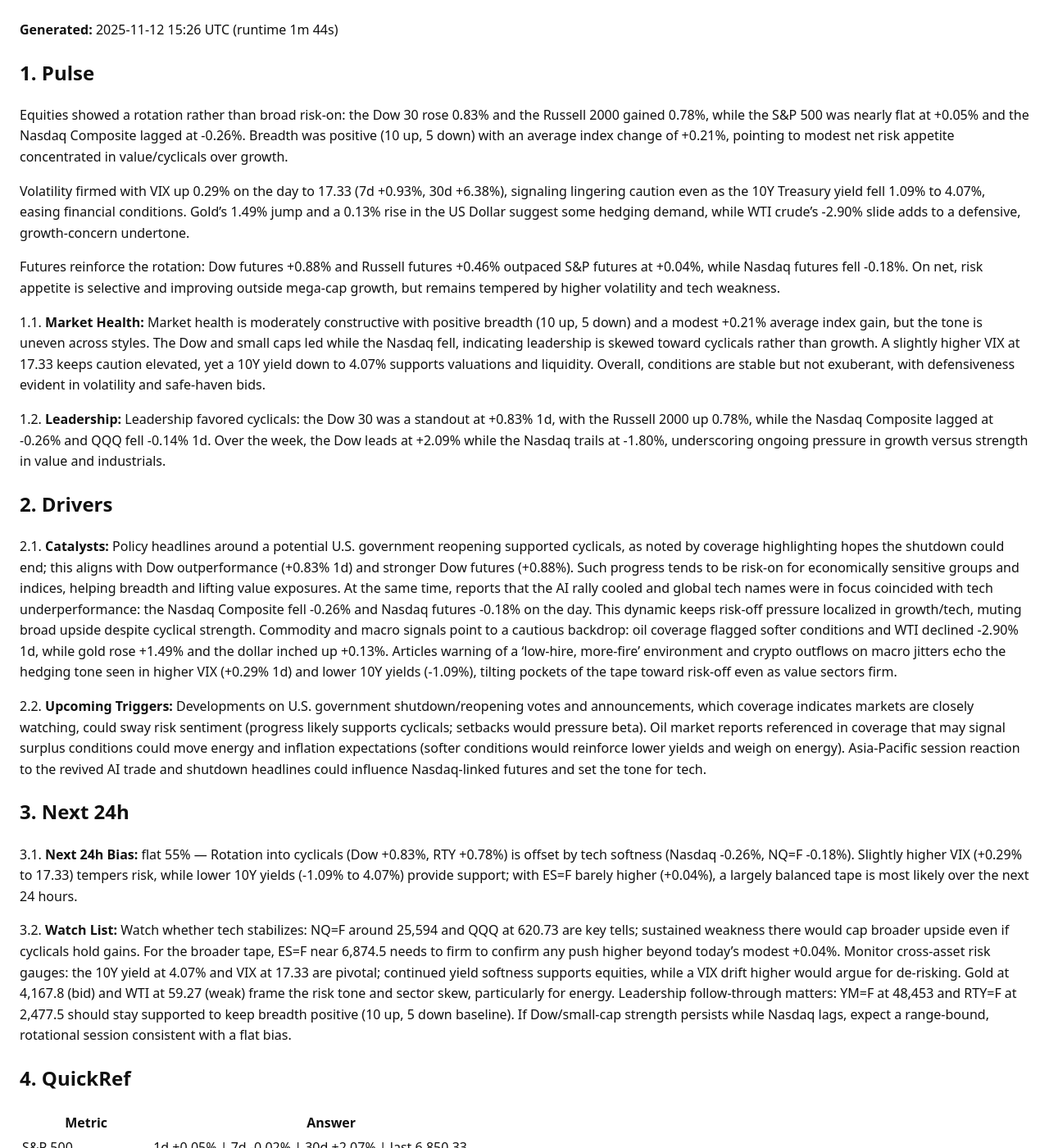
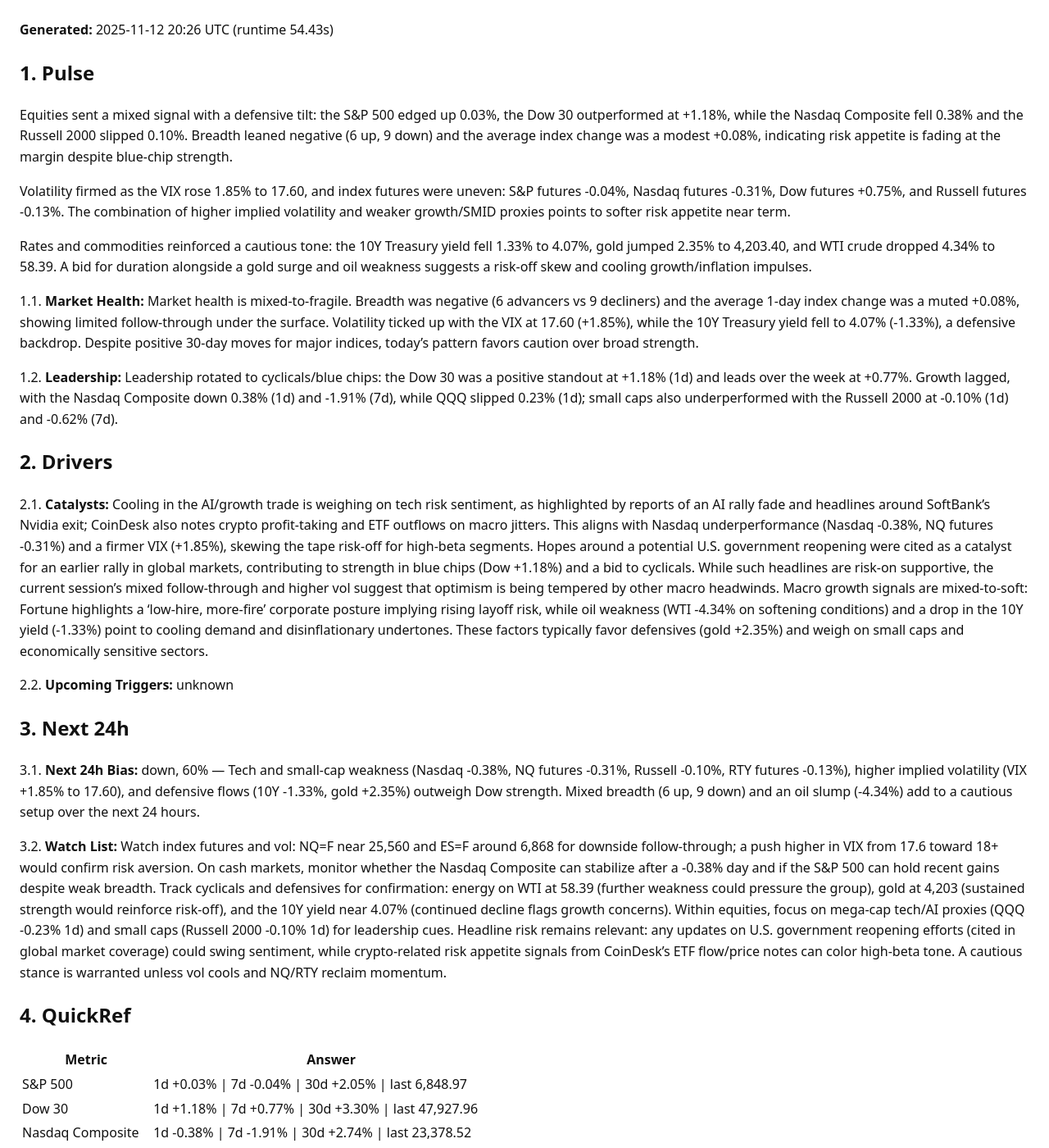
Before and after one commit to ryness/stonks, a Jekyll site: the page built from _reports/GODSEYE.md, in a window 1280 px wide and 1400 px high. Shown: the whole window at 82% size. Built offline with Jekyll 4.4.1, drawn with Linux system fonts in a browser that asks for light colours; some of the changed text lies outside the part shown.

Commit message:
Update report: rotation+GodsEye

```diff
--- a/_reports/GODSEYE.md
+++ b/_reports/GODSEYE.md
@@ -3,34 +3,34 @@ layout: default
 title: "GodsEye Market Report"
 ticker: "GODSEYE"
 date: 2025-11-12
-generated_at: 2025-11-12T15:26:23.856893+00:00
-runtime_seconds: 104.03
+generated_at: 2025-11-12T20:26:01.512480+00:00
+runtime_seconds: 54.43
 raw_markdown: |
-  **Generated:** <time class="js-local-time" datetime="2025-11-12T15:26:23.856893+00:00">2025-11-12 15:26 UTC</time> (runtime 1m 44s)
+  **Generated:** <time class="js-local-time" datetime="2025-11-12T20:26:01.512480+00:00">2025-11-12 20:26 UTC</time> (runtime 54.43s)
 
   ## 1. Pulse
 
-  Equities showed a rotation rather than broad risk-on: the Dow 30 rose 0.83% and the Russell 2000 gained 0.78%, while the S&P 500 was nearly flat at +0.05% and the Nasdaq Composite lagged at -0.26%. Breadth was positive (10 up, 5 down) with an average index change of +0.21%, pointing to modest net risk appetite concentrated in value/cyclicals over growth.
+  Equities sent a mixed signal with a defensive tilt: the S&P 500 edged up 0.03%, the Dow 30 outperformed at +1.18%, while the Nasdaq Composite fell 0.38% and the Russell 2000 slipped 0.10%. Breadth leaned negative (6 up, 9 down) and the average index change was a modest +0.08%, indicating risk appetite is fading at the margin despite blue-chip strength.
 
-  Volatility firmed with VIX up 0.29% on the day to 17.33 (7d +0.93%, 30d +6.38%), signaling lingering caution even as the 10Y Treasury yield fell 1.09% to 4.07%, easing financial conditions. Gold’s 1.49% jump and a 0.13% rise in the US Dollar suggest some hedging demand, while WTI crude’s -2.90% slide adds to a defensive, growth-concern undertone.
+  Volatility firmed as the VIX rose 1.85% to 17.60, and index futures were uneven: S&P futures -0.04%, Nasdaq futures -0.31%, Dow futures +0.75%, and Russell futures -0.13%. The combination of higher implied volatility and weaker growth/SMID proxies points to softer risk appetite near term.
 
-  Futures reinforce the rotation: Dow futures +0.88% and Russell futures +0.46% outpaced S&P futures at +0.04%, while Nasdaq futures fell -0.18%. On net, risk appetite is selective and improving outside mega-cap growth, but remains tempered by higher volatility and tech weakness.
+  Rates and commodities reinforced a cautious tone: the 10Y Treasury yield fell 1.33% to 4.07%, gold jumped 2.35% to 4,203.40, and WTI crude dropped 4.34% to 58.39. A bid for duration alongside a gold surge and oil weakness suggests a risk-off skew and cooling growth/inflation impulses.
 
-  1.1. **Market Health:** Market health is moderately constructive with positive breadth (10 up, 5 down) and a modest +0.21% average index gain, but the tone is uneven across styles. The Dow and small caps led while the Nasdaq fell, indicating leadership is skewed toward cyclicals rather than growth. A slightly higher VIX at 17.33 keeps caution elevated, yet a 10Y yield down to 4.07% supports valuations and liquidity. Overall, conditions are stable but not exuberant, with defensiveness evident in volatility and safe-haven bids.
+  1.1. **Market Health:** Market health is mixed-to-fragile. Breadth was negative (6 advancers vs 9 decliners) and the average 1-day index change was a muted +0.08%, showing limited follow-through under the surface. Volatility ticked up with the VIX at 17.60 (+1.85%), while the 10Y Treasury yield fell to 4.07% (-1.33%), a defensive backdrop. Despite positive 30-day moves for major indices, today’s pattern favors caution over broad strength.
 
-  1.2. **Leadership:** Leadership favored cyclicals: the Dow 30 was a standout at +0.83% 1d, with the Russell 2000 up 0.78%, while the Nasdaq Composite lagged at -0.26% and QQQ fell -0.14% 1d. Over the week, the Dow leads at +2.09% while the Nasdaq trails at -1.80%, underscoring ongoing pressure in growth versus strength in value and industrials.
+  1.2. **Leadership:** Leadership rotated to cyclicals/blue chips: the Dow 30 was a positive standout at +1.18% (1d) and leads over the week at +0.77%. Growth lagged, with the Nasdaq Composite down 0.38% (1d) and -1.91% (7d), while QQQ slipped 0.23% (1d); small caps also underperformed with the Russell 2000 at -0.10% (1d) and -0.62% (7d).
 
   ## 2. Drivers
 
-  2.1. **Catalysts:** Policy headlines around a potential U.S. government reopening supported cyclicals, as noted by coverage highlighting hopes the shutdown could end; this aligns with Dow outperformance (+0.83% 1d) and stronger Dow futures (+0.88%). Such progress tends to be risk-on for economically sensitive groups and indices, helping breadth and lifting value exposures. At the same time, reports that the AI rally cooled and global tech names were in focus coincided with tech underperformance: the Nasdaq Composite fell -0.26% and Nasdaq futures -0.18% on the day. This dynamic keeps risk-off pressure localized in growth/tech, muting broad upside despite cyclical strength. Commodity and macro signals point to a cautious backdrop: oil coverage flagged softer conditions and WTI declined -2.90% 1d, while gold rose +1.49% and the dollar inched up +0.13%. Articles warning of a ‘low-hire, more-fire’ environment and crypto outflows on macro jitters echo the hedging tone seen in higher VIX (+0.29% 1d) and lower 10Y yields (-1.09%), tilting pockets of the tape toward risk-off even as value sectors firm.
+  2.1. **Catalysts:** Cooling in the AI/growth trade is weighing on tech risk sentiment, as highlighted by reports of an AI rally fade and headlines around SoftBank’s Nvidia exit; CoinDesk also notes crypto profit-taking and ETF outflows on macro jitters. This aligns with Nasdaq underperformance (Nasdaq -0.38%, NQ futures -0.31%) and a firmer VIX (+1.85%), skewing the tape risk-off for high-beta segments. Hopes around a potential U.S. government reopening were cited as a catalyst for an earlier rally in global markets, contributing to strength in blue chips (Dow +1.18%) and a bid to cyclicals. While such headlines are risk-on supportive, the current session’s mixed follow-through and higher vol suggest that optimism is being tempered by other macro headwinds. Macro growth signals are mixed-to-soft: Fortune highlights a ‘low-hire, more-fire’ corporate posture implying rising layoff risk, while oil weakness (WTI -4.34% on softening conditions) and a drop in the 10Y yield (-1.33%) point to cooling demand and disinflationary undertones. These factors typically favor defensives (gold +2.35%) and weigh on small caps and economically sensitive sectors.
 
-  2.2. **Upcoming Triggers:** Developments on U.S. government shutdown/reopening votes and announcements, which coverage indicates markets are closely watching, could sway risk sentiment (progress likely supports cyclicals; setbacks would pressure beta). Oil market reports referenced in coverage that may signal surplus conditions could move energy and inflation expectations (softer conditions would reinforce lower yields and weigh on energy). Asia-Pacific session reaction to the revived AI trade and shutdown headlines could influence Nasdaq-linked futures and set the tone for tech.
+  2.2. **Upcoming Triggers:** unknown
 
   ## 3. Next 24h
 
-  3.1. **Next 24h Bias:** flat 55% — Rotation into cyclicals (Dow +0.83%, RTY +0.78%) is offset by tech softness (Nasdaq -0.26%, NQ=F -0.18%). Slightly higher VIX (+0.29% to 17.33) tempers risk, while lower 10Y yields (-1.09% to 4.07%) provide support; with ES=F barely higher (+0.04%), a largely balanced tape is most likely over the next 24 hours.
+  3.1. **Next 24h Bias:** down, 60% — Tech and small-cap weakness (Nasdaq -0.38%, NQ futures -0.31%, Russell -0.10%, RTY futures -0.13%), higher implied volatility (VIX +1.85% to 17.60), and defensive flows (10Y -1.33%, gold +2.35%) outweigh Dow strength. Mixed breadth (6 up, 9 down) and an oil slump (-4.34%) add to a cautious setup over the next 24 hours.
 
-  3.2. **Watch List:** Watch whether tech stabilizes: NQ=F around 25,594 and QQQ at 620.73 are key tells; sustained weakness there would cap broader upside even if cyclicals hold gains. For the broader tape, ES=F near 6,874.5 needs to firm to confirm any push higher beyond today’s modest +0.04%. Monitor cross-asset risk gauges: the 10Y yield at 4.07% and VIX at 17.33 are pivotal; continued yield softness supports equities, while a VIX drift higher would argue for de-risking. Gold at 4,167.8 (bid) and WTI at 59.27 (weak) frame the risk tone and sector skew, particularly for energy. Leadership follow-through matters: YM=F at 48,453 and RTY=F at 2,477.5 should stay supported to keep breadth positive (10 up, 5 down baseline). If Dow/small-cap strength persists while Nasdaq lags, expect a range-bound, rotational session consistent with a flat bias.
+  3.2. **Watch List:** Watch index futures and vol: NQ=F near 25,560 and ES=F around 6,868 for downside follow-through; a push higher in VIX from 17.6 toward 18+ would confirm risk aversion. On cash markets, monitor whether the Nasdaq Composite can stabilize after a -0.38% day and if the S&P 500 can hold recent gains despite weak breadth. Track cyclicals and defensives for confirmation: energy on WTI at 58.39 (further weakness could pressure the group), gold at 4,203 (sustained strength would reinforce risk-off), and the 10Y yield near 4.07% (continued decline flags growth concerns). Within equities, focus on mega-cap tech/AI proxies (QQQ -0.23% 1d) and small caps (Russell 2000 -0.10% 1d) for leadership cues. Headline risk remains relevant: any updates on U.S. government reopening efforts (cited in global market coverage) could swing sentiment, while crypto-related risk appetite signals from CoinDesk’s ETF flow/price notes can color high-beta tone. A cautious stance is warranted unless vol cools and NQ/RTY reclaim momentum.
 
   ## 4. QuickRef
 
@@ -38,21 +38,21 @@ raw_markdown: |
   <table>
   <thead><tr><th>Metric</th><th>Answer</th></tr></thead>
   <tbody>
-  <tr><td>S&amp;P 500</td><td>1d +0.05% | 7d -0.02% | 30d +2.07% | last 6,850.33</td></tr>
-  <tr><td>Dow 30</td><td>1d +0.83% | 7d +2.09% | 30d +4.06% | last 48,326.35</td></tr>
-  <tr><td>Nasdaq Composite</td><td>1d -0.26% | 7d -1.80% | 30d +2.86% | last 23,406.69</td></tr>
-  <tr><td>Russell 2000</td><td>1d +0.78% | 7d +0.25% | 30d +1.43% | last 2,477.37</td></tr>
-  <tr><td>SPY ETF</td><td>1d +0.01% | 7d -0.04% | 30d +2.19% | last 683.08</td></tr>
-  <tr><td>QQQ ETF</td><td>1d -0.14% | 7d -1.80% | 30d +2.90% | last 620.73</td></tr>
-  <tr><td>VIX</td><td>1d +0.29% | 7d +0.93% | 30d +6.38% | last 17.33</td></tr>
-  <tr><td>S&amp;P Fut</td><td>1d +0.04% | 7d -0.12% | 30d +1.67% | last 6,874.50</td></tr>
-  <tr><td>Nasdaq Fut</td><td>1d -0.18% | 7d -1.95% | 30d +2.31% | last 25,594.25</td></tr>
-  <tr><td>Dow Fut</td><td>1d +0.88% | 7d +2.06% | 30d +3.70% | last 48,453.00</td></tr>
-  <tr><td>Russell Fut</td><td>1d +0.46% | 7d -0.09% | 30d +0.71% | last 2,477.50</td></tr>
-  <tr><td>10Y Treasury</td><td>1d -1.09% | 7d -0.75% | 30d -0.75% | last 4.07</td></tr>
-  <tr><td>Gold Fut</td><td>1d +1.49% | 7d +4.19% | 30d +7.76% | last 4,167.80</td></tr>
-  <tr><td>WTI Crude</td><td>1d -2.90% | 7d -2.92% | 30d -4.06% | last 59.27</td></tr>
-  <tr><td>US Dollar</td><td>1d +0.13% | 7d -0.28% | 30d +1.93% | last 99.59</td></tr>
+  <tr><td>S&amp;P 500</td><td>1d +0.03% | 7d -0.04% | 30d +2.05% | last 6,848.97</td></tr>
+  <tr><td>Dow 30</td><td>1d +1.18% | 7d +0.77% | 30d +3.30% | last 47,927.96</td></tr>
+  <tr><td>Nasdaq Composite</td><td>1d -0.38% | 7d -1.91% | 30d +2.74% | last 23,378.52</td></tr>
+  <tr><td>Russell 2000</td><td>1d -0.10% | 7d -0.62% | 30d +0.56% | last 2,455.92</td></tr>
+  <tr><td>SPY ETF</td><td>1d -0.01% | 7d -0.06% | 30d +2.17% | last 682.94</td></tr>
+  <tr><td>QQQ ETF</td><td>1d -0.23% | 7d -1.89% | 30d +2.80% | last 620.12</td></tr>
+  <tr><td>VIX</td><td>1d +1.85% | 7d +2.50% | 30d +8.04% | last 17.60</td></tr>
+  <tr><td>S&amp;P Fut</td><td>1d -0.04% | 7d -0.20% | 30d +1.59% | last 6,868.75</td></tr>
+  <tr><td>Nasdaq Fut</td><td>1d -0.31% | 7d -2.08% | 30d +2.17% | last 25,560.50</td></tr>
+  <tr><td>Dow Fut</td><td>1d +0.75% | 7d +1.93% | 30d +3.56% | last 48,388.00</td></tr>
+  <tr><td>Russell Fut</td><td>1d -0.13% | 7d -0.67% | 30d +0.12% | last 2,463.10</td></tr>
+  <tr><td>10Y Treasury</td><td>1d -1.33% | 7d -1.00% | 30d -1.00% | last 4.07</td></tr>
+  <tr><td>Gold Fut</td><td>1d +2.35% | 7d +5.08% | 30d +8.69% | last 4,203.40</td></tr>
+  <tr><td>WTI Crude</td><td>1d -4.34% | 7d -4.36% | 30d -5.49% | last 58.39</td></tr>
+  <tr><td>US Dollar</td><td>1d +0.03% | 7d -0.38% | 30d +1.82% | last 99.49</td></tr>
   </tbody></table>
   </div>
 
@@ -121,31 +121,31 @@ raw_markdown: |
   </details>
 ---
 
-**Generated:** <time class="js-local-time" datetime="2025-11-12T15:26:23.856893+00:00">2025-11-12 15:26 UTC</time> (runtime 1m 44s)
+**Generated:** <time class="js-local-time" datetime="2025-11-12T20:26:01.512480+00:00">2025-11-12 20:26 UTC</time> (runtime 54.43s)
 
 ## 1. Pulse
 
-Equities showed a rotation rather than broad risk-on: the Dow 30 rose 0.83% and the Russell 2000 gained 0.78%, while the S&P 500 was nearly flat at +0.05% and the Nasdaq Composite lagged at -0.26%. Breadth was positive (10 up, 5 down) with an average index change of +0.21%, pointing to modest net risk appetite concentrated in value/cyclicals over growth.
+Equities sent a mixed signal with a defensive tilt: the S&P 500 edged up 0.03%, the Dow 30 outperformed at +1.18%, while the Nasdaq Composite fell 0.38% and the Russell 2000 slipped 0.10%. Breadth leaned negative (6 up, 9 down) and the average index change was a modest +0.08%, indicating risk appetite is fading at the margin despite blue-chip strength.
 
-Volatility firmed with VIX up 0.29% on the day to 17.33 (7d +0.93%, 30d +6.38%), signaling lingering caution even as the 10Y Treasury yield fell 1.09% to 4.07%, easing financial conditions. Gold’s 1.49% jump and a 0.13% rise in the US Dollar suggest some hedging demand, while WTI crude’s -2.90% slide adds to a defensive, growth-concern undertone.
+Volatility firmed as the VIX rose 1.85% to 17.60, and index futures were uneven: S&P futures -0.04%, Nasdaq futures -0.31%, Dow futures +0.75%, and Russell futures -0.13%. The combination of higher implied volatility and weaker growth/SMID proxies points to softer risk appetite near term.
 
-Futures reinforce the rotation: Dow futures +0.88% and Russell futures +0.46% outpaced S&P futures at +0.04%, while Nasdaq futures fell -0.18%. On net, risk appetite is selective and improving outside mega-cap growth, but remains tempered by higher volatility and tech weakness.
+Rates and commodities reinforced a cautious tone: the 10Y Treasury yield fell 1.33% to 4.07%, gold jumped 2.35% to 4,203.40, and WTI crude dropped 4.34% to 58.39. A bid for duration alongside a gold surge and oil weakness suggests a risk-off skew and cooling growth/inflation impulses.
 
-1.1. **Market Health:** Market health is moderately constructive with positive breadth (10 up, 5 down) and a modest +0.21% average index gain, but the tone is uneven across styles. The Dow and small caps led while the Nasdaq fell, indicating leadership is skewed toward cyclicals rather than growth. A slightly higher VIX at 17.33 keeps caution elevated, yet a 10Y yield down to 4.07% supports valuations and liquidity. Overall, conditions are stable but not exuberant, with defensiveness evident in volatility and safe-haven bids.
+1.1. **Market Health:** Market health is mixed-to-fragile. Breadth was negative (6 advancers vs 9 decliners) and the average 1-day index change was a muted +0.08%, showing limited follow-through under the surface. Volatility ticked up with the VIX at 17.60 (+1.85%), while the 10Y Treasury yield fell to 4.07% (-1.33%), a defensive backdrop. Despite positive 30-day moves for major indices, today’s pattern favors caution over broad strength.
 
-1.2. **Leadership:** Leadership favored cyclicals: the Dow 30 was a standout at +0.83% 1d, with the Russell 2000 up 0.78%, while the Nasdaq Composite lagged at -0.26% and QQQ fell -0.14% 1d. Over the week, the Dow leads at +2.09% while the Nasdaq trails at -1.80%, underscoring ongoing pressure in growth versus strength in value and industrials.
+1.2. **Leadership:** Leadership rotated to cyclicals/blue chips: the Dow 30 was a positive standout at +1.18% (1d) and leads over the week at +0.77%. Growth lagged, with the Nasdaq Composite down 0.38% (1d) and -1.91% (7d), while QQQ slipped 0.23% (1d); small caps also underperformed with the Russell 2000 at -0.10% (1d) and -0.62% (7d).
 
 ## 2. Drivers
 
-2.1. **Catalysts:** Policy headlines around a potential U.S. government reopening supported cyclicals, as noted by coverage highlighting hopes the shutdown could end; this aligns with Dow outperformance (+0.83% 1d) and stronger Dow futures (+0.88%). Such progress tends to be risk-on for economically sensitive groups and indices, helping breadth and lifting value exposures. At the same time, reports that the AI rally cooled and global tech names were in focus coincided with tech underperformance: the Nasdaq Composite fell -0.26% and Nasdaq futures -0.18% on the day. This dynamic keeps risk-off pressure localized in growth/tech, muting broad upside despite cyclical strength. Commodity and macro signals point to a cautious backdrop: oil coverage flagged softer conditions and WTI declined -2.90% 1d, while gold rose +1.49% and the dollar inched up +0.13%. Articles warning of a ‘low-hire, more-fire’ environment and crypto outflows on macro jitters echo the hedging tone seen in higher VIX (+0.29% 1d) and lower 10Y yields (-1.09%), tilting pockets of the tape toward risk-off even as value sectors firm.
+2.1. **Catalysts:** Cooling in the AI/growth trade is weighing on tech risk sentiment, as highlighted by reports of an AI rally fade and headlines around SoftBank’s Nvidia exit; CoinDesk also notes crypto profit-taking and ETF outflows on macro jitters. This aligns with Nasdaq underperformance (Nasdaq -0.38%, NQ futures -0.31%) and a firmer VIX (+1.85%), skewing the tape risk-off for high-beta segments. Hopes around a potential U.S. government reopening were cited as a catalyst for an earlier rally in global markets, contributing to strength in blue chips (Dow +1.18%) and a bid to cyclicals. While such headlines are risk-on supportive, the current session’s mixed follow-through and higher vol suggest that optimism is being tempered by other macro headwinds. Macro growth signals are mixed-to-soft: Fortune highlights a ‘low-hire, more-fire’ corporate posture implying rising layoff risk, while oil weakness (WTI -4.34% on softening conditions) and a drop in the 10Y yield (-1.33%) point to cooling demand and disinflationary undertones. These factors typically favor defensives (gold +2.35%) and weigh on small caps and economically sensitive sectors.
 
-2.2. **Upcoming Triggers:** Developments on U.S. government shutdown/reopening votes and announcements, which coverage indicates markets are closely watching, could sway risk sentiment (progress likely supports cyclicals; setbacks would pressure beta). Oil market reports referenced in coverage that may signal surplus conditions could move energy and inflation expectations (softer conditions would reinforce lower yields and weigh on energy). Asia-Pacific session reaction to the revived AI trade and shutdown headlines could influence Nasdaq-linked futures and set the tone for tech.
+2.2. **Upcoming Triggers:** unknown
 
 ## 3. Next 24h
 
-3.1. **Next 24h Bias:** flat 55% — Rotation into cyclicals (Dow +0.83%, RTY +0.78%) is offset by tech softness (Nasdaq -0.26%, NQ=F -0.18%). Slightly higher VIX (+0.29% to 17.33) tempers risk, while lower 10Y yields (-1.09% to 4.07%) provide support; with ES=F barely higher (+0.04%), a largely balanced tape is most likely over the next 24 hours.
+3.1. **Next 24h Bias:** down, 60% — Tech and small-cap weakness (Nasdaq -0.38%, NQ futures -0.31%, Russell -0.10%, RTY futures -0.13%), higher implied volatility (VIX +1.85% to 17.60), and defensive flows (10Y -1.33%, gold +2.35%) outweigh Dow strength. Mixed breadth (6 up, 9 down) and an oil slump (-4.34%) add to a cautious setup over the next 24 hours.
 
-3.2. **Watch List:** Watch whether tech stabilizes: NQ=F around 25,594 and QQQ at 620.73 are key tells; sustained weakness there would cap broader upside even if cyclicals hold gains. For the broader tape, ES=F near 6,874.5 needs to firm to confirm any push higher beyond today’s modest +0.04%. Monitor cross-asset risk gauges: the 10Y yield at 4.07% and VIX at 17.33 are pivotal; continued yield softness supports equities, while a VIX drift higher would argue for de-risking. Gold at 4,167.8 (bid) and WTI at 59.27 (weak) frame the risk tone and sector skew, particularly for energy. Leadership follow-through matters: YM=F at 48,453 and RTY=F at 2,477.5 should stay supported to keep breadth positive (10 up, 5 down baseline). If Dow/small-cap strength persists while Nasdaq lags, expect a range-bound, rotational session consistent with a flat bias.
+3.2. **Watch List:** Watch index futures and vol: NQ=F near 25,560 and ES=F around 6,868 for downside follow-through; a push higher in VIX from 17.6 toward 18+ would confirm risk aversion. On cash markets, monitor whether the Nasdaq Composite can stabilize after a -0.38% day and if the S&P 500 can hold recent gains despite weak breadth. Track cyclicals and defensives for confirmation: energy on WTI at 58.39 (further weakness could pressure the group), gold at 4,203 (sustained strength would reinforce risk-off), and the 10Y yield near 4.07% (continued decline flags growth concerns). Within equities, focus on mega-cap tech/AI proxies (QQQ -0.23% 1d) and small caps (Russell 2000 -0.10% 1d) for leadership cues. Headline risk remains relevant: any updates on U.S. government reopening efforts (cited in global market coverage) could swing sentiment, while crypto-related risk appetite signals from CoinDesk’s ETF flow/price notes can color high-beta tone. A cautious stance is warranted unless vol cools and NQ/RTY reclaim momentum.
 
 ## 4. QuickRef
 
@@ -153,21 +153,21 @@ Futures reinforce the rotation: Dow futures +0.88% and Russell futures +0.46% ou
 <table>
 <thead><tr><th>Metric</th><th>Answer</th></tr></thead>
 <tbody>
-<tr><td>S&amp;P 500</td><td>1d +0.05% | 7d -0.02% | 30d +2.07% | last 6,850.33</td></tr>
-<tr><td>Dow 30</td><td>1d +0.83% | 7d +2.09% | 30d +4.06% | last 48,326.35</td></tr>
-<tr><td>Nasdaq Composite</td><td>1d -0.26% | 7d -1.80% | 30d +2.86% | last 23,406.69</td></tr>
-<tr><td>Russell 2000</td><td>1d +0.78% | 7d +0.25% | 30d +1.43% | last 2,477.37</td></tr>
-<tr><td>SPY ETF</td><td>1d +0.01% | 7d -0.04% | 30d +2.19% | last 683.08</td></tr>
-<tr><td>QQQ ETF</td><td>1d -0.14% | 7d -1.80% | 30d +2.90% | last 620.73</td></tr>
-<tr><td>VIX</td><td>1d +0.29% | 7d +0.93% | 30d +6.38% | last 17.33</td></tr>
-<tr><td>S&amp;P Fut</td><td>1d +0.04% | 7d -0.12% | 30d +1.67% | last 6,874.50</td></tr>
-<tr><td>Nasdaq Fut</td><td>1d -0.18% | 7d -1.95% | 30d +2.31% | last 25,594.25</td></tr>
-<tr><td>Dow Fut</td><td>1d +0.88% | 7d +2.06% | 30d +3.70% | last 48,453.00</td></tr>
-<tr><td>Russell Fut</td><td>1d +0.46% | 7d -0.09% | 30d +0.71% | last 2,477.50</td></tr>
-<tr><td>10Y Treasury</td><td>1d -1.09% | 7d -0.75% | 30d -0.75% | last 4.07</td></tr>
-<tr><td>Gold Fut</td><td>1d +1.49% | 7d +4.19% | 30d +7.76% | last 4,167.80</td></tr>
-<tr><td>WTI Crude</td><td>1d -2.90% | 7d -2.92% | 30d -4.06% | last 59.27</td></tr>
-<tr><td>US Dollar</td><td>1d +0.13% | 7d -0.28% | 30d +1.93% | last 99.59</td></tr>
+<tr><td>S&amp;P 500</td><td>1d +0.03% | 7d -0.04% | 30d +2.05% | last 6,848.97</td></tr>
+<tr><td>Dow 30</td><td>1d +1.18% | 7d +0.77% | 30d +3.30% | last 47,927.96</td></tr>
+<tr><td>Nasdaq Composite</td><td>1d -0.38% | 7d -1.91% | 30d +2.74% | last 23,378.52</td></tr>
+<tr><td>Russell 2000</td><td>1d -0.10% | 7d -0.62% | 30d +0.56% | last 2,455.92</td></tr>
+<tr><td>SPY ETF</td><td>1d -0.01% | 7d -0.06% | 30d +2.17% | last 682.94</td></tr>
+<tr><td>QQQ ETF</td><td>1d -0.23% | 7d -1.89% | 30d +2.80% | last 620.12</td></tr>
+<tr><td>VIX</td><td>1d +1.85% | 7d +2.50% | 30d +8.04% | last 17.60</td></tr>
+<tr><td>S&amp;P Fut</td><td>1d -0.04% | 7d -0.20% | 30d +1.59% | last 6,868.75</td></tr>
+<tr><td>Nasdaq Fut</td><td>1d -0.31% | 7d -2.08% | 30d +2.17% | last 25,560.50</td></tr>
+<tr><td>Dow Fut</td><td>1d +0.75% | 7d +1.93% | 30d +3.56% | last 48,388.00</td></tr>
+<tr><td>Russell Fut</td><td>1d -0.13% | 7d -0.67% | 30d +0.12% | last 2,463.10</td></tr>
+<tr><td>10Y Treasury</td><td>1d -1.33% | 7d -1.00% | 30d -1.00% | last 4.07</td></tr>
+<tr><td>Gold Fut</td><td>1d +2.35% | 7d +5.08% | 30d +8.69% | last 4,203.40</td></tr>
+<tr><td>WTI Crude</td><td>1d -4.34% | 7d -4.36% | 30d -5.49% | last 58.39</td></tr>
+<tr><td>US Dollar</td><td>1d +0.03% | 7d -0.38% | 30d +1.82% | last 99.49</td></tr>
 </tbody></table>
 </div>
 
```
Also changed, not shown: _reports/GLD.md (+53 -53 lines).
